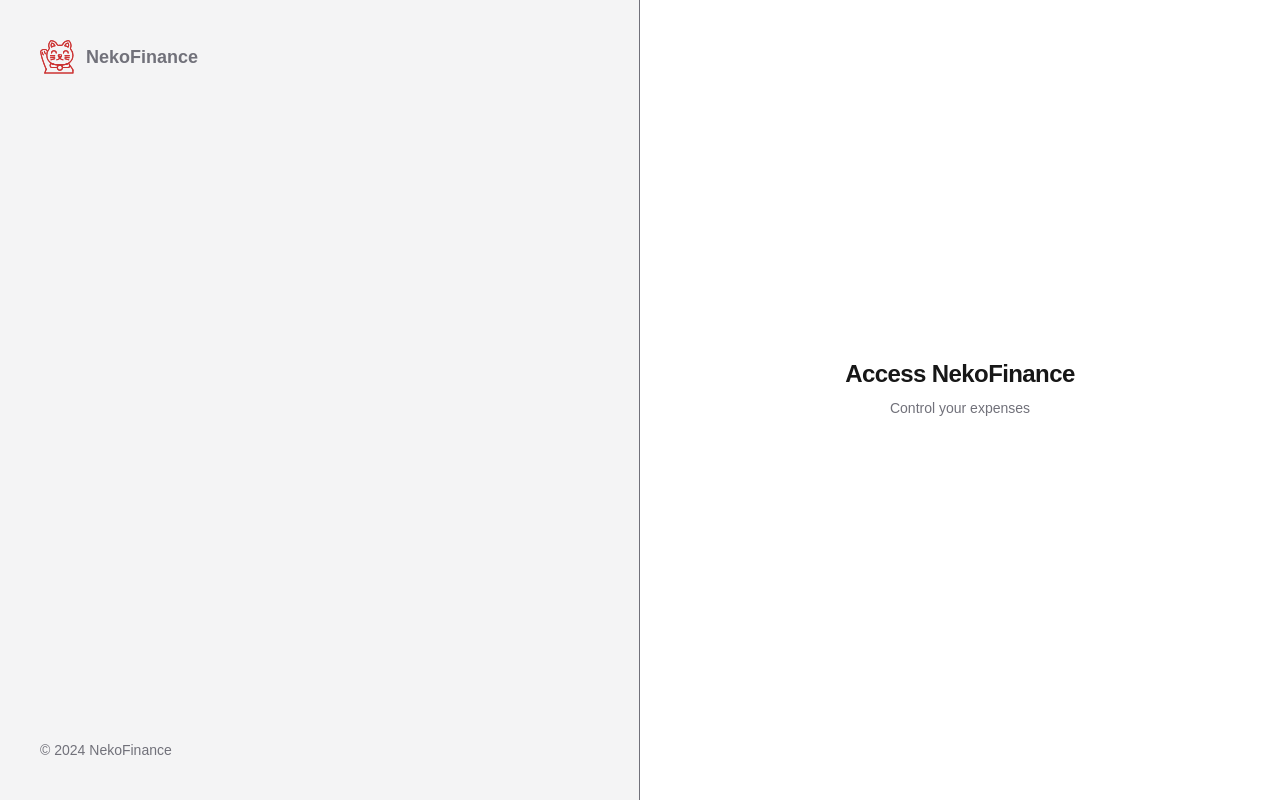
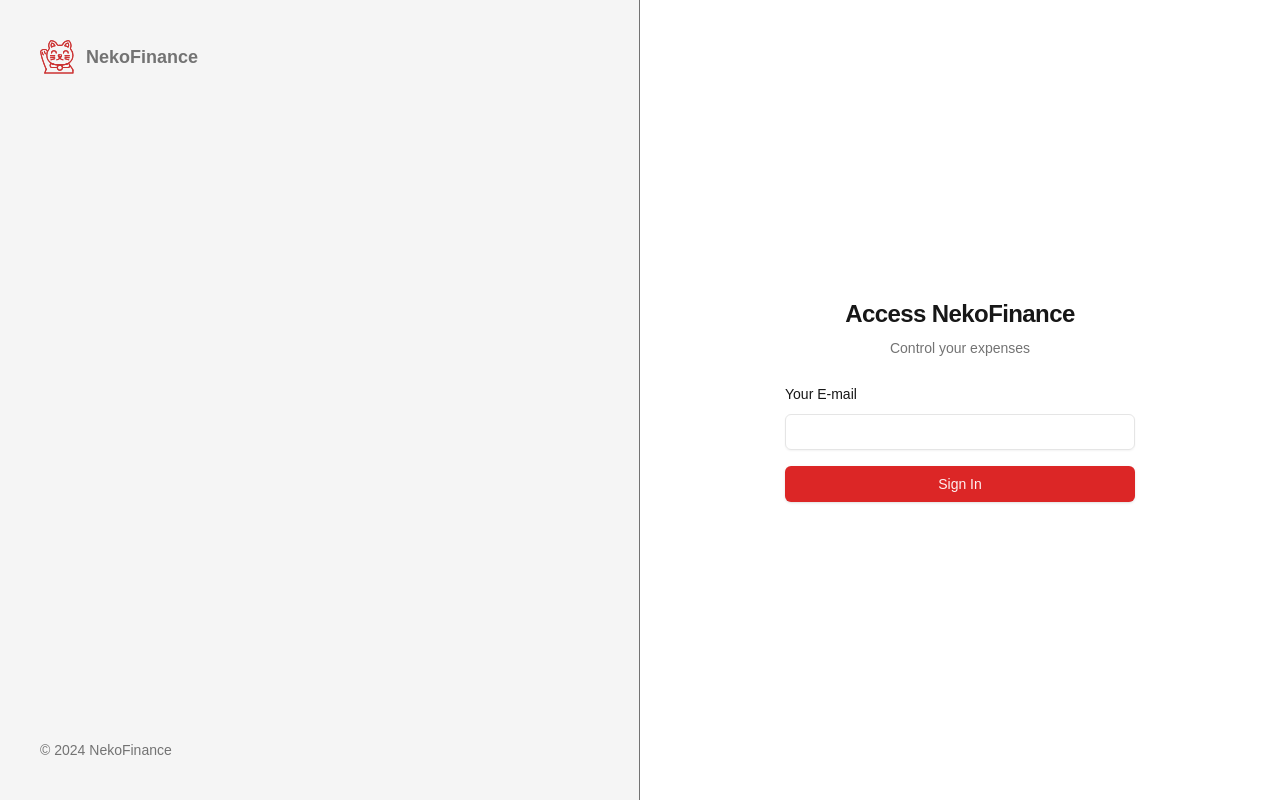
Before and after one commit to felipekejo/neko-finance-frontend, a Next.js app: page /sign-in in a window 1280 px wide. Built offline with nearby package versions, Linux system fonts and the light colour scheme.

Commit message:
add react hook form zod

```diff
--- a/package.json
+++ b/package.json
@@ -9,8 +9,10 @@
     "lint": "next lint"
   },
   "dependencies": {
+    "@hookform/resolvers": "^3.9.0",
     "@radix-ui/react-dialog": "^1.1.1",
     "@radix-ui/react-icons": "^1.3.0",
+    "@radix-ui/react-label": "^2.1.0",
     "@radix-ui/react-popover": "^1.1.1",
     "@radix-ui/react-slot": "^1.1.0",
     "class-variance-authority": "^0.7.0",
@@ -21,9 +23,11 @@
     "react": "^18",
     "react-day-picker": "^8.10.1",
     "react-dom": "^18",
+    "react-hook-form": "^7.53.0",
     "recharts": "^2.12.7",
     "tailwind-merge": "^2.5.2",
-    "tailwindcss-animate": "^1.0.7"
+    "tailwindcss-animate": "^1.0.7",
+    "zod": "^3.23.8"
   },
   "devDependencies": {
     "@rocketseat/eslint-config": "^2.2.2",
--- a/src/app/(pages)/(auth)/sign-in/page.tsx
+++ b/src/app/(pages)/(auth)/sign-in/page.tsx
@@ -1,19 +1,29 @@
+import { Button } from "@/components/ui/button";
+import { Input } from "@/components/ui/input";
+import { Label } from "@/components/ui/label";
 import { Suspense } from "react";
+import { useForm } from "react-hook-form";
+
 
 export default function SignIn() {
+  const {register, handleSubmit} = useForm()
+
+  function handleSignIn(){}
+
   return (
     <Suspense fallback={<div>Loading...</div>}>
-      <div className="p-8">
+      <div className="p-8 bg-background">
         <div className="w-[350px] flex flex-col justify-center gap-6">
           <div className="flex flex-col gap-2 text-center">
             <h1 className="text-2xl font-semibold tracking-tight">Access NekoFinance</h1>
             <p className="text-sm text-muted-foreground">Control your expenses</p>
           </div>
-          <form className="flex flex-col gap-4">
-            <div>
-
+          <form className="space-y-4" onSubmit={handleSubmit(handleSignIn)}>
+            <div className="space-y-2">
+              <Label>Your E-mail</Label>
+              <Input type="email" id="email " {...register("email")}/>
             </div>
-
+            <Button className="w-full" type="submit">Sign In</Button>
           </form>
 
 
--- a/src/app/globals.css
+++ b/src/app/globals.css
@@ -26,54 +26,56 @@
   }
 }
 
+
 @layer base {
   :root {
     --background: 0 0% 100%;
-    --foreground: 240 10% 3.9%;
+    --foreground: 0 0% 3.9%;
     --card: 0 0% 100%;
-    --card-foreground: 240 10% 3.9%;
+    --card-foreground: 0 0% 3.9%;
     --popover: 0 0% 100%;
-    --popover-foreground: 240 10% 3.9%;
-    --primary: 240 5.9% 10%;
-    --primary-foreground: 0 0% 98%;
-    --secondary: 240 4.8% 95.9%;
-    --secondary-foreground: 240 5.9% 10%;
-    --muted: 240 4.8% 95.9%;
-    --muted-foreground: 240 3.8% 46.1%;
-    --accent: 240 4.8% 95.9%;
-    --accent-foreground: 240 5.9% 10%;
+    --popover-foreground: 0 0% 3.9%;
+    --primary: 0 72.2% 50.6%;
+    --primary-foreground: 0 85.7% 97.3%;
+    --secondary: 0 0% 96.1%;
+    --secondary-foreground: 0 0% 9%;
+    --muted: 0 0% 96.1%;
+    --muted-foreground: 0 0% 45.1%;
+    --accent: 0 0% 96.1%;
+    --accent-foreground: 0 0% 9%;
     --destructive: 0 84.2% 60.2%;
     --destructive-foreground: 0 0% 98%;
-    --border: 240 5.9% 90%;
-    --input: 240 5.9% 90%;
-    --ring: 240 10% 3.9%;
+    --border: 0 0% 89.8%;
+    --input: 0 0% 89.8%;
+    --ring: 0 72.2% 50.6%;
+    --radius: 0.5rem;
     --chart-1: 12 76% 61%;
     --chart-2: 173 58% 39%;
     --chart-3: 197 37% 24%;
     --chart-4: 43 74% 66%;
     --chart-5: 27 87% 67%;
-    --radius: 0.5rem;
   }
+
   .dark {
-    --background: 240 10% 3.9%;
+    --background: 0 0% 3.9%;
     --foreground: 0 0% 98%;
-    --card: 240 10% 3.9%;
+    --card: 0 0% 3.9%;
     --card-foreground: 0 0% 98%;
-    --popover: 240 10% 3.9%;
+    --popover: 0 0% 3.9%;
     --popover-foreground: 0 0% 98%;
-    --primary: 0 0% 98%;
-    --primary-foreground: 240 5.9% 10%;
-    --secondary: 240 3.7% 15.9%;
+    --primary: 0 72.2% 50.6%;
+    --primary-foreground: 0 85.7% 97.3%;
+    --secondary: 0 0% 14.9%;
     --secondary-foreground: 0 0% 98%;
-    --muted: 240 3.7% 15.9%;
-    --muted-foreground: 240 5% 64.9%;
-    --accent: 240 3.7% 15.9%;
+    --muted: 0 0% 14.9%;
+    --muted-foreground: 0 0% 63.9%;
+    --accent: 0 0% 14.9%;
     --accent-foreground: 0 0% 98%;
     --destructive: 0 62.8% 30.6%;
     --destructive-foreground: 0 0% 98%;
-    --border: 240 3.7% 15.9%;
-    --input: 240 3.7% 15.9%;
-    --ring: 240 4.9% 83.9%;
+    --border: 0 0% 14.9%;
+    --input: 0 0% 14.9%;
+    --ring: 0 72.2% 50.6%;
     --chart-1: 220 70% 50%;
     --chart-2: 160 60% 45%;
     --chart-3: 30 80% 55%;
@@ -81,6 +83,7 @@
     --chart-5: 340 75% 55%;
   }
 }
+
 
 @layer base {
   * {
--- /dev/null
+++ b/src/components/ui/input.tsx
@@ -0,0 +1,25 @@
+import * as React from 'react'
+
+import { cn } from '@/lib/utils'
+
+export interface InputProps
+  extends React.InputHTMLAttributes<HTMLInputElement> {}
+
+const Input = React.forwardRef<HTMLInputElement, InputProps>(
+  ({ className, type, ...props }, ref) => {
+    return (
+      <input
+        type={type}
+        className={cn(
+          'flex h-9 w-full rounded-md border border-input bg-transparent px-3 py-1 text-sm shadow-sm transition-colors file:border-0 file:bg-transparent file:text-sm file:font-medium file:text-foreground placeholder:text-muted-foreground focus-visible:outline-none focus-visible:ring-1 focus-visible:ring-ring disabled:cursor-not-allowed disabled:opacity-50',
+          className,
+        )}
+        ref={ref}
+        {...props}
+      />
+    )
+  },
+)
+Input.displayName = 'Input'
+
+export { Input }
--- /dev/null
+++ b/src/components/ui/label.tsx
@@ -0,0 +1,26 @@
+'use client'
+
+import * as LabelPrimitive from '@radix-ui/react-label'
+import { cva, type VariantProps } from 'class-variance-authority'
+import * as React from 'react'
+
+import { cn } from '@/lib/utils'
+
+const labelVariants = cva(
+  'text-sm font-medium leading-none peer-disabled:cursor-not-allowed peer-disabled:opacity-70',
+)
+
+const Label = React.forwardRef<
+  React.ElementRef<typeof LabelPrimitive.Root>,
+  React.ComponentPropsWithoutRef<typeof LabelPrimitive.Root> &
+    VariantProps<typeof labelVariants>
+>(({ className, ...props }, ref) => (
+  <LabelPrimitive.Root
+    ref={ref}
+    className={cn(labelVariants(), className)}
+    {...props}
+  />
+))
+Label.displayName = LabelPrimitive.Root.displayName
+
+export { Label }
```
Also changed, not shown: 1 other file (tests, documents, lock files or other folders).
